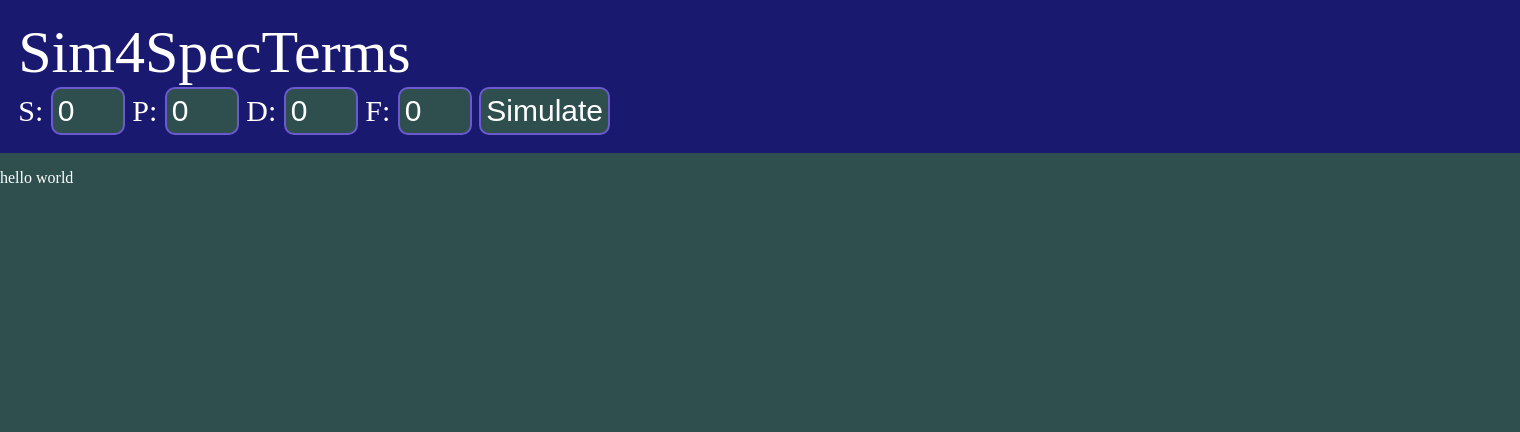
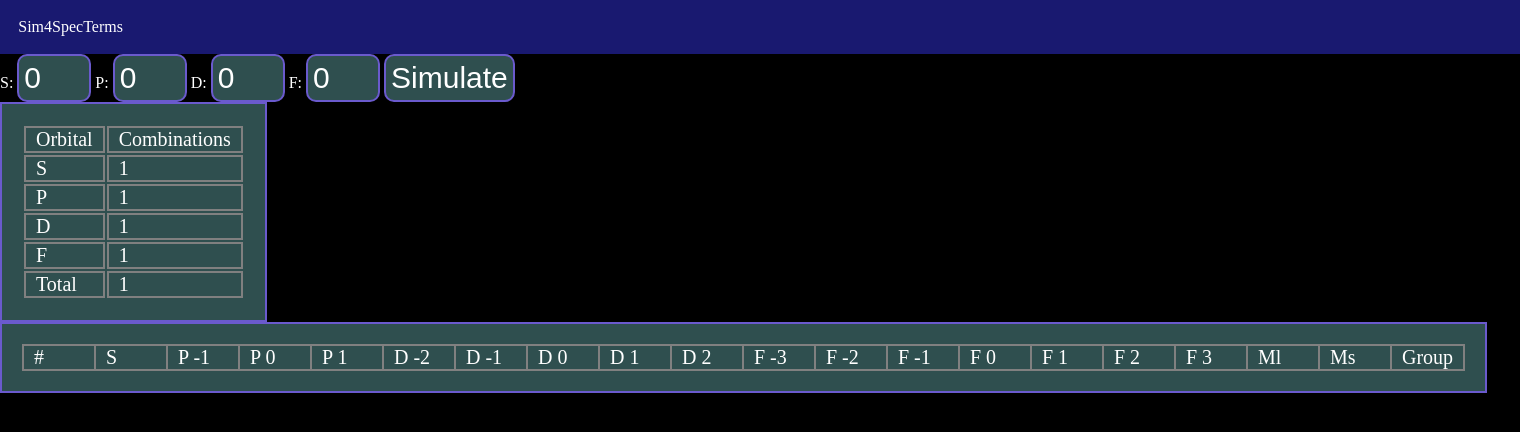
Before and after one commit to 201st-Luka/Sim4SpecTerms, a Flask app: page / in a window 1520 px wide. Shown: the top 432 px of the page. Run offline with Flask 3, Linux system fonts and the light colour scheme.

Commit message:
feat: combinations are showing

```diff
--- a/app.py
+++ b/app.py
@@ -13,27 +13,18 @@ def index():
     return render_template("index.html")
 
 
-@app.route('/api/simulator')
+@app.route('/api/simulator', methods=['POST'])
 def api_simulator():
-    s, p, d, f, range_start, range_end = (int(request.args.get('s')), int(request.args.get('p')),
-                                          int(request.args.get('d')), int(request.args.get('f')),
-                                          int(request.args.get('range_start')), int(request.args.get('range_end')))
+    data = request.json.get('data')
+    s, p, d, f, range_start, range_end = (int(data['s']), int(data['p']), int(data['d']), int(data['f']),
+                                          int(data['range_start']), int(data['range_end']))
+
     sim = simulator.Simulator(s, p, d, f)
-    return jsonify(s=s, p=p, d=d, f=f, range_start=range_start, range_end=range_end, rows=sim[range_start:range_end])
-
-
-@app.route('/api/full')
-def api_full():
-    s, p, d, f, range_start, range_end = (int(request.args.get('s')), int(request.args.get('p')),
-                                          int(request.args.get('d')), int(request.args.get('f')),
-                                          int(request.args.get('range_start')), int(request.args.get('range_end')))
-    sim = simulator.Simulator(s, p, d, f)
-
-    return jsonify(
-        s=s, p=p, d=d, f=f,
-        range_start=range_start, range_end=range_end,
-        rows=sim[range_start:range_end]
-    )
+    rows = sim[range_start:range_end]
+    return jsonify(s=sim.combinations.s, p=sim.combinations.p, d=sim.combinations.d, f=sim.combinations.f,
+                   range_start=range_start, range_end=range_end,
+                   rows=sim[range_start:range_end],
+                   len=len(rows))
 
 
 if __name__ == '__main__':
--- /dev/null
+++ b/static/js/requests/simulator.js
@@ -0,0 +1,68 @@
+const rowCount = 2000;
+let page = 0;
+
+
+document.addEventListener('DOMContentLoaded', function () {
+    const combinationsS = document.getElementById('combinations-s');
+    const combinationsP = document.getElementById('combinations-p');
+    const combinationsD = document.getElementById('combinations-d');
+    const combinationsF = document.getElementById('combinations-f');
+    const combinationsTotal = document.getElementById('combinations-total');
+
+    const simulateButton = document.getElementById('sim-input-simulate');
+
+    const inputForm = document.getElementById('sim-input-form');
+
+    const simulatorIntputS = document.getElementById('sim-input-s');
+    const simulatorIntputP = document.getElementById('sim-input-p');
+    const simulatorIntputD = document.getElementById('sim-input-d');
+    const simulatorIntputF = document.getElementById('sim-input-f');
+
+    const rowsTable = document.getElementById('rows-table');
+
+    simulateButton.addEventListener('click', function () {
+        fetch('/api/simulator', {
+            method: 'POST',
+            headers: {
+                'Content-Type': 'application/json',
+            },
+            body: JSON.stringify({ data: {
+                s: simulatorIntputS.value,
+                p: simulatorIntputP.value,
+                d: simulatorIntputD.value,
+                f: simulatorIntputF.value,
+                range_start: rowCount * page,
+                range_end: rowCount * (page + 1)
+            } }),
+        })
+        .then(response => response.json())
+        .then(data => {
+            combinationsS.innerText = `${data.s}`;
+            combinationsP.innerText = `${data.p}`;
+            combinationsD.innerText = `${data.d}`;
+            combinationsF.innerText = `${data.f}`;
+            combinationsTotal.innerText = `${data.s * data.p * data.d * data.f}`;
+
+            while (rowsTable.rows.length > 1) {
+                rowsTable.deleteRow(1);
+            }
+
+            for (let i = 0; i < data.len; ++i) {
+                const tr = rowsTable.insertRow();
+                const index = tr.insertCell()
+                index.innerText = `${i + 1}`
+                for (let j = 0; j < 18; ++j) {
+                    const td = tr.insertCell();
+                    td.innerText = `${data.rows[i][j]}`;
+                }
+            }
+        })
+        .catch(error => {
+            console.error('Error:', error);
+        });
+    });
+
+    inputForm.addEventListener('submit', function (e) {
+        e.preventDefault();
+    });
+});
--- a/static/styles.css
+++ b/static/styles.css
@@ -1,25 +1,29 @@
-body {
+.body {
     padding: 0;
     margin: 0;
-    background-color: darkslategrey;
+    background-color: black;
     color: white;
 }
 
-header {
+.header {
     background: midnightblue;
     color: white;
     display: block;
     padding: 1.2%;
     margin: 0;
 }
-header nav {
+.header nav {
     color: white;
 }
-header nav:first-child {
+.header nav:first-child {
     font-size: 60px;
 }
-header nav:last-child {
+.header nav:last-child {
     font-size: 30px;
+}
+
+.topnav {
+
 }
 
 .sim-input[type="number"] {
@@ -50,3 +54,44 @@ header nav:last-child {
 .sim-input-button:hover {
     border-color: darkorange;
 }
+
+.sim-box {
+    width: fit-content;
+    background-color: darkslategrey;
+    border-color: slateblue;
+    border-width: 2px;
+    color: white;
+    font-size: 20px;
+    border-style: solid;
+    padding: 20px;
+    float: left;
+    overflow: scroll;
+    max-height: 700px;
+    border-collapse: collapse;
+}
+.sim-box table, td, th {
+    padding: 0 10px 0 10px;
+    border-collapse: collapse;
+    border: 2px solid grey;
+}
+.sim-box td {
+    min-width: 50px;
+}
+
+.box {
+    width: fit-content;
+    background-color: darkslategrey;
+    border-color: slateblue;
+    border-width: 2px;
+    border-collapse: collapse;
+    border-style: solid;
+    color: white;
+    font-size: 20px;
+    padding: 20px;
+}
+
+@media screen and (max-width: 600px) {
+  .column.side, .column.middle {
+    width: 100%;
+  }
+}
--- a/templates/index.html
+++ b/templates/index.html
@@ -4,18 +4,76 @@
     <meta charset="UTF-8">
     <title>Sim4SpecTerms</title>
     <link rel="stylesheet" type="text/css" href="../static/styles.css">
+    <script src="../static/js/requests/simulator.js"></script>
 </head>
-<header>
-    <nav>Sim4SpecTerms</nav>
-    <nav>
-        S: <input class="sim-input" type="number" value=0 min=0 max=2 id="sim-input-s">
-        P: <input class="sim-input" type="number" value=0 min=0 max=6 id="sim-input-p">
-        D: <input class="sim-input" type="number" value=0 min=0 max=10 id="sim-input-d">
-        F: <input class="sim-input" type="number" value=0 min=0 max=14 id="sim-input-f">
-        <button class="sim-input-button" id="sim-input-simulate">Simulate</button>
-    </nav>
+<header class="header">
+    Sim4SpecTerms
 </header>
-<body>
-<p>hello world</p>
+<nav class="topnav">
+    <form id="sim-input-form">
+            S: <input class="sim-input" type="number" value=0 min=0 max=2 id="sim-input-s">
+            P: <input class="sim-input" type="number" value=0 min=0 max=6 id="sim-input-p">
+            D: <input class="sim-input" type="number" value=0 min=0 max=10 id="sim-input-d">
+            F: <input class="sim-input" type="number" value=0 min=0 max=14 id="sim-input-f">
+            <input class="sim-input-button" type="submit" value="Simulate" id="sim-input-simulate">
+    </form>
+</nav>
+<body class="body">
+<div class="box">
+
+
+        <table>
+            <tr>
+                <td>Orbital</td>
+                <td>Combinations</td>
+            </tr>
+            <tr>
+                <td>S</td>
+                <td id="combinations-s">1</td>
+            </tr>
+            <tr>
+                <td>P</td>
+                <td id="combinations-p">1</td>
+            </tr>
+            <tr>
+                <td>D</td>
+                <td id="combinations-d">1</td>
+            </tr>
+            <tr>
+                <td>F</td>
+                <td id="combinations-f">1</td>
+            </tr>
+            <tr>
+                <td>Total</td>
+                <td id="combinations-total">1</td>
+            </tr>
+        </table>
+    </div>
+<div class="sim-box">
+        <table id="rows-table">
+            <tr>
+                <td>#</td>
+                <td>S</td>
+                <td>P -1</td>
+                <td>P 0</td>
+                <td>P 1</td>
+                <td>D -2</td>
+                <td>D -1</td>
+                <td>D 0</td>
+                <td>D 1</td>
+                <td>D 2</td>
+                <td>F -3</td>
+                <td>F -2</td>
+                <td>F -1</td>
+                <td>F 0</td>
+                <td>F 1</td>
+                <td>F 2</td>
+                <td>F 3</td>
+                <td>Ml</td>
+                <td>Ms</td>
+                <td>Group</td>
+            </tr>
+        </table>
+</div>
 </body>
 </html>
```
Also changed, not shown: 1 other file.
